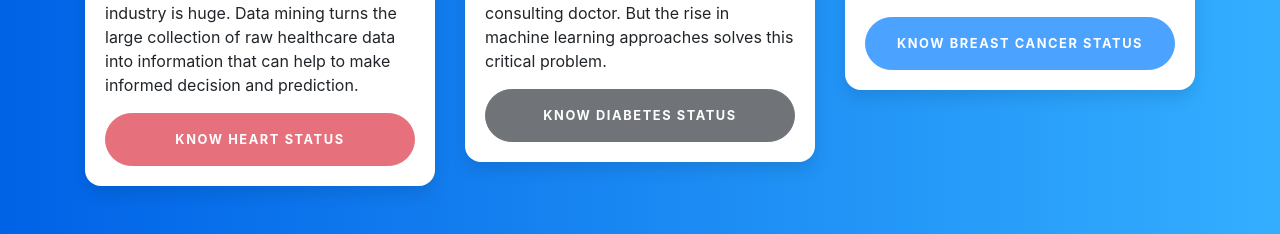
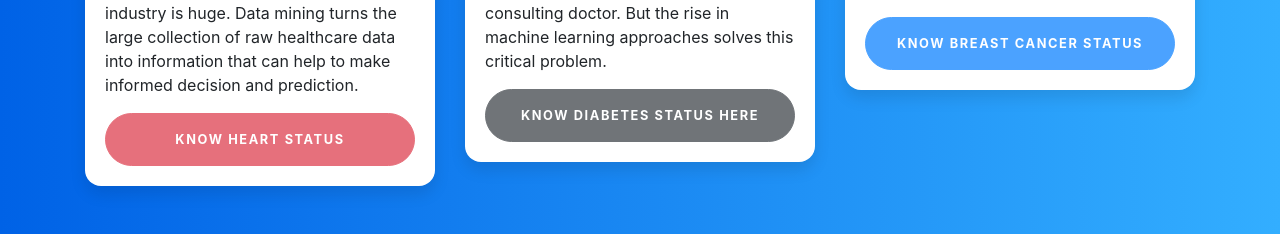
Before and after one commit to aptbhattar/disease-predictor, a Django app: template templates/home.html in a window 1280 px wide. Shown: the part 697-931 px from the top of the page. Run offline with Django 3.2, Linux system fonts and the light colour scheme; the template is opened without the code that fills it, so the values that code supplies are empty; some libraries are stand-ins or nearby versions.

Commit message:
Update home.html

```diff
--- a/templates/home.html
+++ b/templates/home.html
@@ -173,7 +173,7 @@
                 <a
                   href="{% url 'diabetes' %}"
                   class="btn btn-block btn-dark text-uppercase"
-                  >KNOW DIABETES STATUS</a
+                  >KNOW DIABETES STATUS HERE</a
                 >
               </div>
             </div>
```
